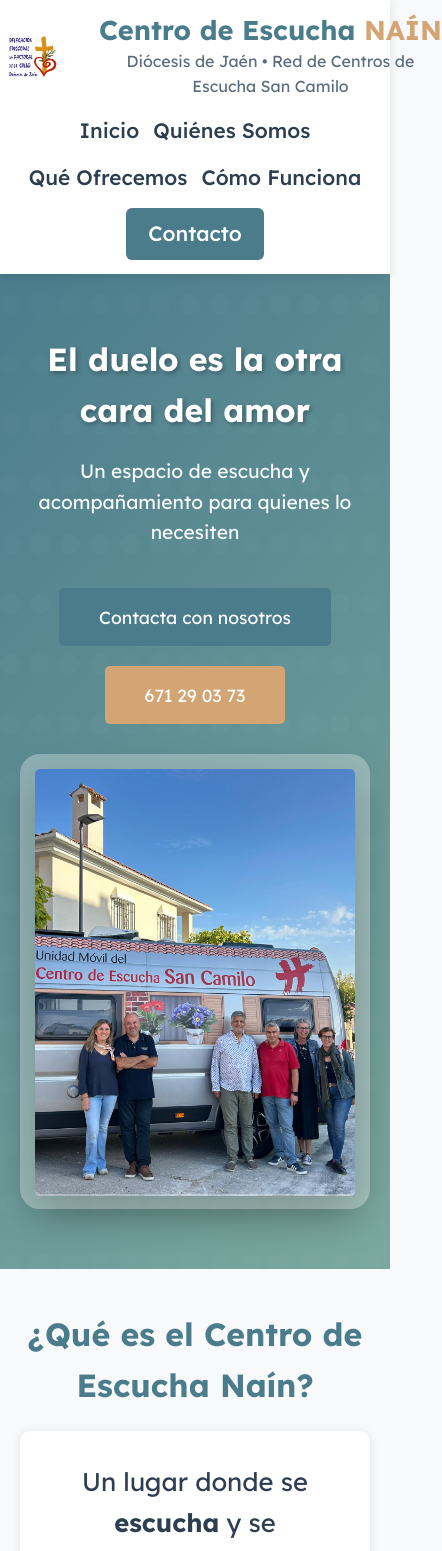
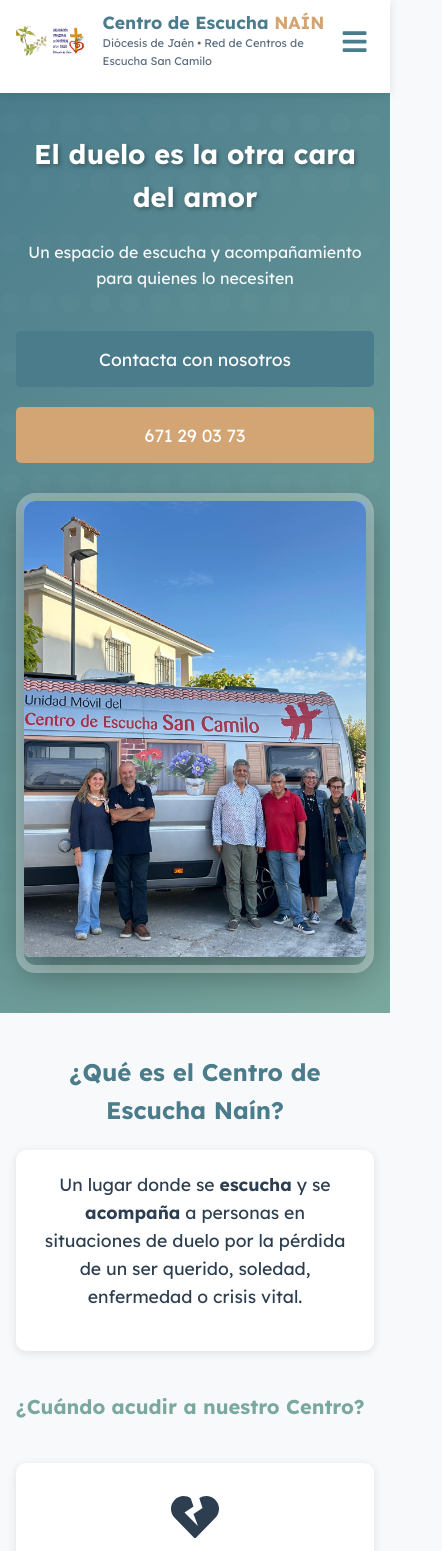
Before and after one commit to AntonioBarcel0/nain-frontend, a React (Vite) app: page / in a window 390 px wide. Shown: the top 1551 px of the page, 442 px wide, since content can reach past the window. Built offline with nearby package versions, Linux system fonts and the light colour scheme.

Commit message:
responsive

```diff
--- a/src/components/Header.css
+++ b/src/components/Header.css
@@ -13,6 +13,7 @@
   align-items: center;
   padding: 16px 0;
   gap: 20px;
+  position: relative;
 }
 
 .logo {
@@ -21,6 +22,7 @@
   display: flex;
   align-items: center;
   gap: 16px;
+  min-width: 0;
 }
 
 .logo-images {
@@ -28,6 +30,7 @@
   gap: 12px;
   align-items: center;
   margin-right: 25px;
+  flex-shrink: 0;
 }
 
 .logo-img {
@@ -40,10 +43,11 @@
   display: flex;
   flex-direction: column;
   gap: 2px;
+  min-width: 0;
 }
 
 .logo h1 {
-  font-size: 2rem;
+  font-size: clamp(1.1rem, 3.2vw, 2rem);
   margin: 0;
   line-height: 1.2;
   white-space: nowrap;
@@ -54,10 +58,22 @@
 }
 
 .tagline {
-  font-size: 1rem;
+  font-size: clamp(0.7rem, 2vw, 1rem);
   color: var(--text-light);
   margin: 0;
   white-space: nowrap;
+}
+
+.menu-toggle {
+  display: none;
+  background: none;
+  border: none;
+  color: var(--primary-color);
+  font-size: 1.7rem;
+  line-height: 1;
+  padding: 6px;
+  cursor: pointer;
+  flex-shrink: 0;
 }
 
 .nav {
@@ -94,27 +110,72 @@
   background-color: var(--secondary-color);
 }
 
-/* Responsive */
-@media (max-width: 968px) {
+/* Responsive: colapsa la navegación en un menú hamburguesa */
+@media (max-width: 900px) {
   .header-content {
-    flex-direction: column;
-    align-items: center;
-    text-align: center;
-    padding: 14px 0;
-    gap: 14px;
+    justify-content: space-between;
+    flex-wrap: wrap;
+    padding: 12px 0;
+    gap: 10px;
   }
 
-  .logo h1 {
-    font-size: 1.7rem;
+  .logo {
+    flex: 1;
+    min-width: 0;
   }
 
+  .logo h1,
   .tagline {
     white-space: normal;
   }
 
+  .menu-toggle {
+    display: flex;
+    align-items: center;
+    justify-content: center;
+  }
+
   .nav {
-    flex-wrap: wrap;
-    justify-content: center;
-    gap: 14px;
+    order: 3;
+    flex-basis: 100%;
+    flex-direction: column;
+    align-items: stretch;
+    gap: 0;
+    max-height: 0;
+    overflow: hidden;
+    transition: max-height 0.3s ease;
+  }
+
+  .nav.nav-open {
+    max-height: 420px;
+    margin-top: 12px;
+  }
+
+  .nav a {
+    width: 100%;
+    padding: 12px 0;
+    text-align: center;
+    font-size: 1.1rem;
+  }
+
+  .btn-nav {
+    display: block;
+    width: fit-content;
+    margin: 8px auto 4px;
   }
 }
+
+@media (max-width: 480px) {
+  .logo {
+    gap: 10px;
+  }
+
+  .logo-images {
+    gap: 6px;
+    margin-right: 8px;
+  }
+
+  .logo-img {
+    height: 32px;
+  }
+}
--- a/src/components/Header.jsx
+++ b/src/components/Header.jsx
@@ -1,14 +1,19 @@
+import { useState } from 'react'
 import { Link } from 'react-router-dom'
+import { FaBars, FaTimes } from 'react-icons/fa'
 import './Header.css'
 import diocesisLogo from '../assets/xxxx1.png'
 import sanCamiloLogo from '../assets/xxxx2.png'
 
 function Header() {
+  const [menuOpen, setMenuOpen] = useState(false)
+  const closeMenu = () => setMenuOpen(false)
+
   return (
     <header className="header">
       <div className="container">
         <div className="header-content">
-          <Link to="/" className="logo">
+          <Link to="/" className="logo" onClick={closeMenu}>
             <div className="logo-images">
               <img src={diocesisLogo} alt="Diócesis de Jaén" className="logo-img" />
               <img src={sanCamiloLogo} alt="San Camilo" className="logo-img" />
@@ -18,12 +23,23 @@
               <p className="tagline">Diócesis de Jaén • Red de Centros de Escucha San Camilo</p>
             </div>
           </Link>
-          <nav className="nav">
-            <Link to="/">Inicio</Link>
-            <Link to="/quienes-somos">Quiénes Somos</Link>
-            <Link to="/que-ofrecemos">Qué Ofrecemos</Link>
-            <Link to="/como-funciona">Cómo Funciona</Link>
-            <Link to="/contacto" className="btn-nav">Contacto</Link>
+
+          <button
+            type="button"
+            className="menu-toggle"
+            onClick={() => setMenuOpen(open => !open)}
+            aria-label={menuOpen ? 'Cerrar menú' : 'Abrir menú'}
+            aria-expanded={menuOpen}
+          >
+            {menuOpen ? <FaTimes /> : <FaBars />}
+          </button>
+
+          <nav className={`nav ${menuOpen ? 'nav-open' : ''}`}>
+            <Link to="/" onClick={closeMenu}>Inicio</Link>
+            <Link to="/quienes-somos" onClick={closeMenu}>Quiénes Somos</Link>
+            <Link to="/que-ofrecemos" onClick={closeMenu}>Qué Ofrecemos</Link>
+            <Link to="/como-funciona" onClick={closeMenu}>Cómo Funciona</Link>
+            <Link to="/contacto" className="btn-nav" onClick={closeMenu}>Contacto</Link>
           </nav>
         </div>
       </div>
--- a/src/components/Hero.css
+++ b/src/components/Hero.css
@@ -38,13 +38,13 @@
 }
 
 .hero-title {
-  font-size: 3rem;
+  font-size: clamp(1.7rem, 5vw, 3rem);
   margin-bottom: 20px;
   text-shadow: 2px 2px 4px rgba(0,0,0,0.3);
 }
 
 .hero-subtitle {
-  font-size: 1.5rem;
+  font-size: clamp(1rem, 3vw, 1.5rem);
   margin-bottom: 40px;
   opacity: 0.95;
 }
@@ -93,9 +93,14 @@
 }
 
 @media (max-width: 968px) {
+  .hero {
+    min-height: 0;
+  }
+
   .hero-wrapper {
     grid-template-columns: 1fr;
     gap: 30px;
+    padding: 40px 0;
   }
 
   .hero-content {
@@ -105,12 +110,23 @@
   .hero-buttons {
     justify-content: center;
   }
+}
 
-  .hero-title {
-    font-size: 2rem;
+@media (max-width: 480px) {
+  .hero-buttons {
+    flex-direction: column;
+    align-items: stretch;
   }
 
-  .hero-subtitle {
-    font-size: 1.2rem;
+  .hero-buttons .btn {
+    text-align: center;
+  }
+
+  .hero-image-container {
+    padding: 8px;
+  }
+
+  .hero-image-container::before {
+    border-width: 8px;
   }
 }
--- a/src/index.css
+++ b/src/index.css
@@ -2,6 +2,11 @@
   margin: 0;
   padding: 0;
   box-sizing: border-box;
+  overflow-wrap: break-word;
+}
+
+html {
+  overflow-x: hidden;
 }
 
 :root {
@@ -39,7 +44,7 @@
 .container {
   max-width: 1200px;
   margin: 0 auto;
-  padding: 0 20px;
+  padding: 0 clamp(16px, 4vw, 20px);
 }
 
 .section {
@@ -47,14 +52,14 @@
 }
 
 .section-title {
-  font-size: 2.2rem;
+  font-size: clamp(1.5rem, 4.5vw, 2.2rem);
   color: var(--primary-color);
   margin-bottom: 20px;
   text-align: center;
 }
 
 .section-subtitle {
-  font-size: 1.6rem;
+  font-size: clamp(1.25rem, 3.5vw, 1.6rem);
   color: var(--secondary-color);
   margin-bottom: 15px;
   margin-top: 40px;
@@ -90,6 +95,51 @@
   margin-bottom: 20px;
 }
 
+.cta-box {
+  background: linear-gradient(135deg, var(--primary-color), var(--secondary-color));
+  color: var(--white);
+  padding: 60px 40px;
+  border-radius: 15px;
+  text-align: center;
+}
+
+.cta-box h2 {
+  font-size: clamp(1.6rem, 5vw, 3.5rem);
+  margin-bottom: 15px;
+}
+
+.cta-box p {
+  font-size: clamp(1rem, 3vw, 1.6rem);
+  margin-bottom: 30px;
+}
+
+/* Evita que los hijos de grids se nieguen a encogerse por su min-width:auto
+   por defecto (causa clásica de desbordamiento horizontal en pantallas pequeñas) */
+.reason-card,
+.value-item,
+.footer-section,
+.feature,
+.area-item,
+.network-item,
+.network-column,
+.step,
+.step-content,
+.faq-item,
+.blog-post,
+.contact-info-box,
+.contact-form-box,
+.hero-content,
+.hero-image-container {
+  min-width: 0;
+}
+
+.cta-buttons {
+  display: flex;
+  gap: 20px;
+  justify-content: center;
+  flex-wrap: wrap;
+}
+
 /* Estilos para iconos de React Icons */
 svg {
   vertical-align: middle;
@@ -106,11 +156,30 @@
 }
 
 @media (max-width: 768px) {
-  .section-title {
-    font-size: 2rem;
-  }
-
   .section {
     padding: 40px 0;
   }
 }
+
+@media (max-width: 480px) {
+  .card {
+    padding: 20px;
+  }
+
+  .btn-large {
+    padding: 14px 24px;
+  }
+
+  .cta-box {
+    padding: 36px 20px;
+  }
+
+  .cta-buttons {
+    flex-direction: column;
+    align-items: stretch;
+  }
+
+  .cta-buttons .btn {
+    text-align: center;
+  }
+}
--- a/src/pages/Home.css
+++ b/src/pages/Home.css
@@ -83,27 +83,18 @@
   }
 }
 
-.cta-box {
-  background: linear-gradient(135deg, var(--primary-color), var(--secondary-color));
-  color: var(--white);
-  padding: 60px 40px;
-  border-radius: 15px;
+.intro-text {
+  font-size: clamp(1.1rem, 3vw, 1.6rem);
   text-align: center;
+  margin-bottom: 20px;
 }
 
-.cta-box h2 {
-  font-size: 3.5rem;
-  margin-bottom: 15px;
+@media (max-width: 480px) {
+  .reason-icon {
+    font-size: 3rem;
+  }
+
+  .value-item h3 {
+    font-size: 1.5rem;
+  }
 }
-
-.cta-box p {
-  font-size: 1.6rem;
-  margin-bottom: 30px;
-}
-
-.cta-buttons {
-  display: flex;
-  gap: 20px;
-  justify-content: center;
-  flex-wrap: wrap;
-}
--- a/src/pages/Home.jsx
+++ b/src/pages/Home.jsx
@@ -12,7 +12,7 @@
         <div className="container">
           <h2 className="section-title">¿Qué es el Centro de Escucha Naín?</h2>
           <div className="card">
-            <p style={{fontSize: '1.6rem', textAlign: 'center', marginBottom: '20px'}}>
+            <p className="intro-text">
               Un lugar donde se <strong>escucha</strong> y se <strong>acompaña</strong> a personas
               en situaciones de duelo por la pérdida de un ser querido, soledad, enfermedad o crisis vital.
             </p>
--- a/src/pages/Pages.css
+++ b/src/pages/Pages.css
@@ -1,17 +1,17 @@
 .page-header {
   background: linear-gradient(135deg, var(--primary-color), var(--secondary-color));
   color: var(--white);
-  padding: 60px 0 40px;
+  padding: clamp(36px, 8vw, 60px) 0 clamp(24px, 5vw, 40px);
   text-align: center;
 }
 
 .page-header h1 {
-  font-size: 4rem;
+  font-size: clamp(2rem, 7vw, 4rem);
   margin-bottom: 10px;
 }
 
 .page-header p {
-  font-size: 1.6rem;
+  font-size: clamp(1.05rem, 3.5vw, 1.6rem);
   opacity: 0.95;
 }
 
@@ -92,10 +92,27 @@
   text-align: center;
 }
 
-.network-item h3 {
+.network-logo {
+  width: 100%;
+  max-width: 350px;
+  height: auto;
+  margin-bottom: 10px;
+}
+
+.network-column:nth-child(2) .network-logo {
+  margin-top: 60px;
+}
+
+.network-heading {
   color: var(--primary-color);
   margin-bottom: 10px;
-  font-size: 1.7rem;
+  font-size: clamp(1.4rem, 4.5vw, 2.5rem);
+}
+
+@media (max-width: 768px) {
+  .network-column:nth-child(2) .network-logo {
+    margin-top: 0;
+  }
 }
 
 .steps {
@@ -298,10 +315,6 @@
 }
 
 @media (max-width: 768px) {
-  .page-header h1 {
-    font-size: 2rem;
-  }
-
   .contact-grid {
     grid-template-columns: 1fr;
   }
@@ -315,3 +328,22 @@
     gap: 30px;
   }
 }
+
+@media (max-width: 480px) {
+  .contact-info-box,
+  .contact-form-box,
+  .network-item,
+  .blog-post {
+    padding: 20px;
+  }
+
+  .step {
+    gap: 12px;
+  }
+
+  .step-number {
+    width: 40px;
+    height: 40px;
+    font-size: 1.5rem;
+  }
+}
--- a/src/pages/QuienesSomos.jsx
+++ b/src/pages/QuienesSomos.jsx
@@ -61,12 +61,12 @@
             <div className="network-list">
               <div className="network-item">
                 <div className="network-column">
-                  <img src={diocesisJaenLogo} alt="Logo Diocesis Jaen" style={{width: '350px', marginBottom: '10px'}} />
-                  <h3 style={{fontSize: '40px'}}>Diócesis de Jaén</h3>
+                  <img src={diocesisJaenLogo} alt="Logo Diocesis Jaen" className="network-logo" />
+                  <h3 className="network-heading">Diócesis de Jaén</h3>
                 </div>
                 <div className="network-column">
-                  <img src={sanCamiloLogo} alt="Logo San Camilo" style={{width: '350px', marginBottom: '10px',marginTop: '60px'}} />
-                  <h3 style={{fontSize: '40px'}}>Red de Centros de Escucha San Camilo (Red CESCUS)</h3>
+                  <img src={sanCamiloLogo} alt="Logo San Camilo" className="network-logo" />
+                  <h3 className="network-heading">Red de Centros de Escucha San Camilo (Red CESCUS)</h3>
                 </div>
               </div>
             </div>
```
